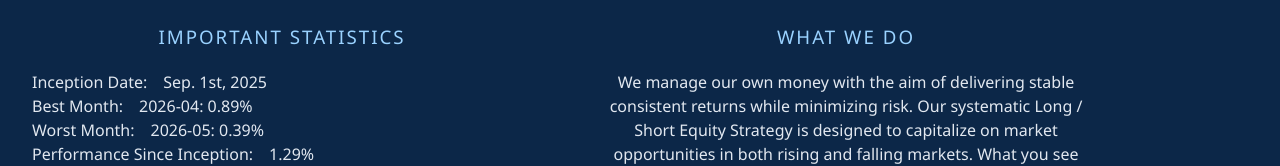
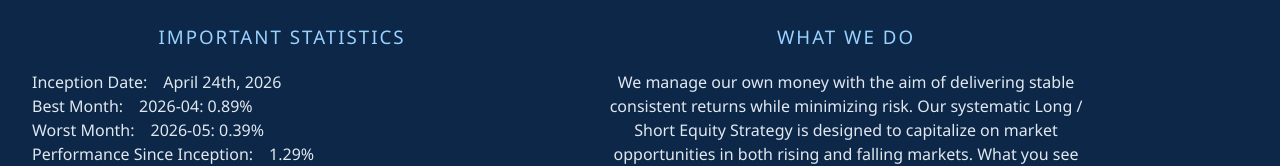
Before and after one commit to LuxSire/Trading_Strategy, a React (Vite) app: page /Trading_Strategy/performance in a window 1280 px wide. Shown: the part 388-554 px from the top of the page. Built offline with nearby package versions, Linux system fonts and the light colour scheme.

Commit message:
new inception date

```diff
--- a/src/Trading.jsx
+++ b/src/Trading.jsx
@@ -62,7 +62,7 @@ const Trading = () => {
     beta: 0,
     correlation: 0,
     sharpeRatio: 0,
-    inceptionDate: 'Sep. 1st, 2025'
+    inceptionDate: 'April 24th, 2026'
   });
 
 
```
